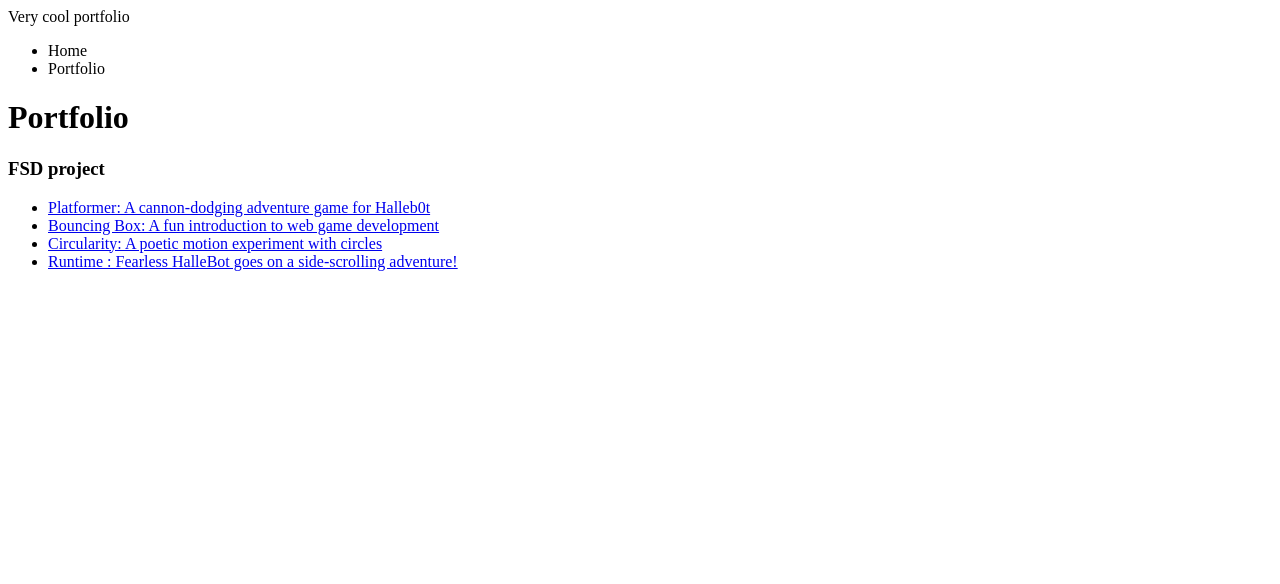
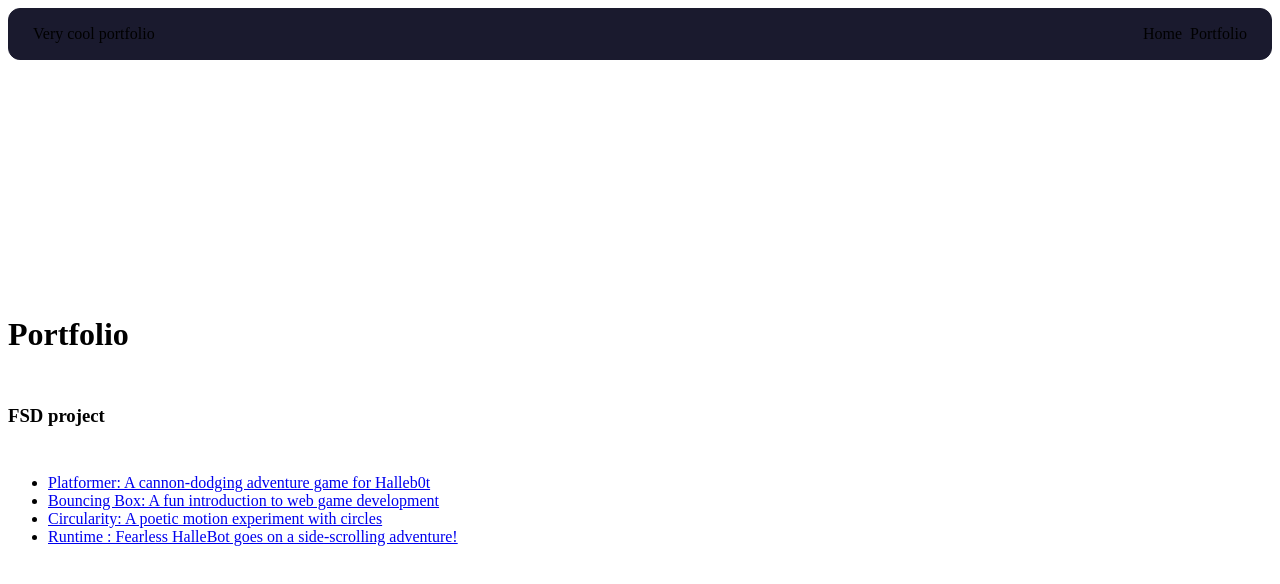
Before and after one commit to Jonah23901/Jonah23901.github.io, a plain HTML site: page portfolio.html in a window 1280 px wide. Drawn offline with Linux system fonts and the light colour scheme.

Commit message:
first website and portfolio

```diff
--- a/portfolio.html
+++ b/portfolio.html
@@ -2,7 +2,7 @@
 <html>
 <head>
   <title>Very cool portfolio</title>
-  <link rel=¨stylesheet¨href=¨style.css¨/>
+  <link rel="stylesheet" href = "style.css"/>
 </head>
 <body>
 <!--All content goes here--!>
```
